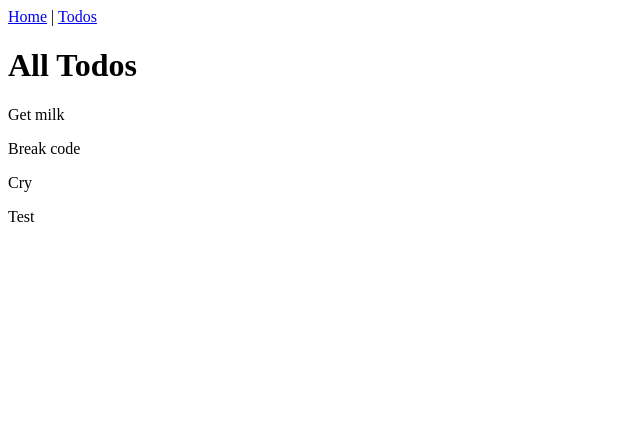
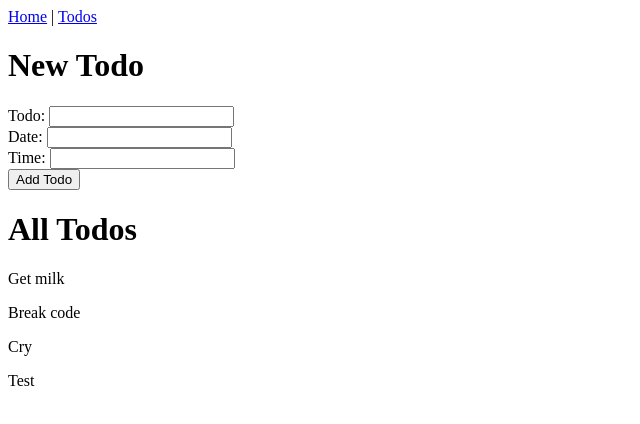
Before and after one commit to zachlengel/To-Do-App, a React (Vite) app: page / in a window 1280 px wide. Shown: the top 424 px of the page, without its empty margins (0-640 px from the left). Built offline with nearby package versions, Linux system fonts and the light colour scheme.

Commit message:
added create action for new todos

```diff
--- a/src/Content.jsx
+++ b/src/Content.jsx
@@ -1,6 +1,7 @@
 import { TodoIndex } from "./TodoIndex";
 import axios from "axios";
 import { useEffect, useState } from "react";
+import { TodoNew } from "./TodoNew";
 
 export function Content() {
   const todos = [
@@ -21,6 +22,7 @@ export function Content() {
 
   return (
     <main>
+      <TodoNew />
       <TodoIndex todos={todos} />
     </main>
   );
--- /dev/null
+++ b/src/TodoNew.jsx
@@ -0,0 +1,19 @@
+export function TodoNew() {
+  return (
+    <div>
+      <h1>New Todo</h1>
+      <form>
+        <div>
+          Todo: <input type="text" name="name" />
+        </div>
+        <div>
+          Date: <input type="text" name="date" />
+        </div>
+        <div>
+          Time: <input type="text" name="time" />
+        </div>
+        <button type="submit">Add Todo</button>
+      </form>
+    </div>
+  );
+}
```
